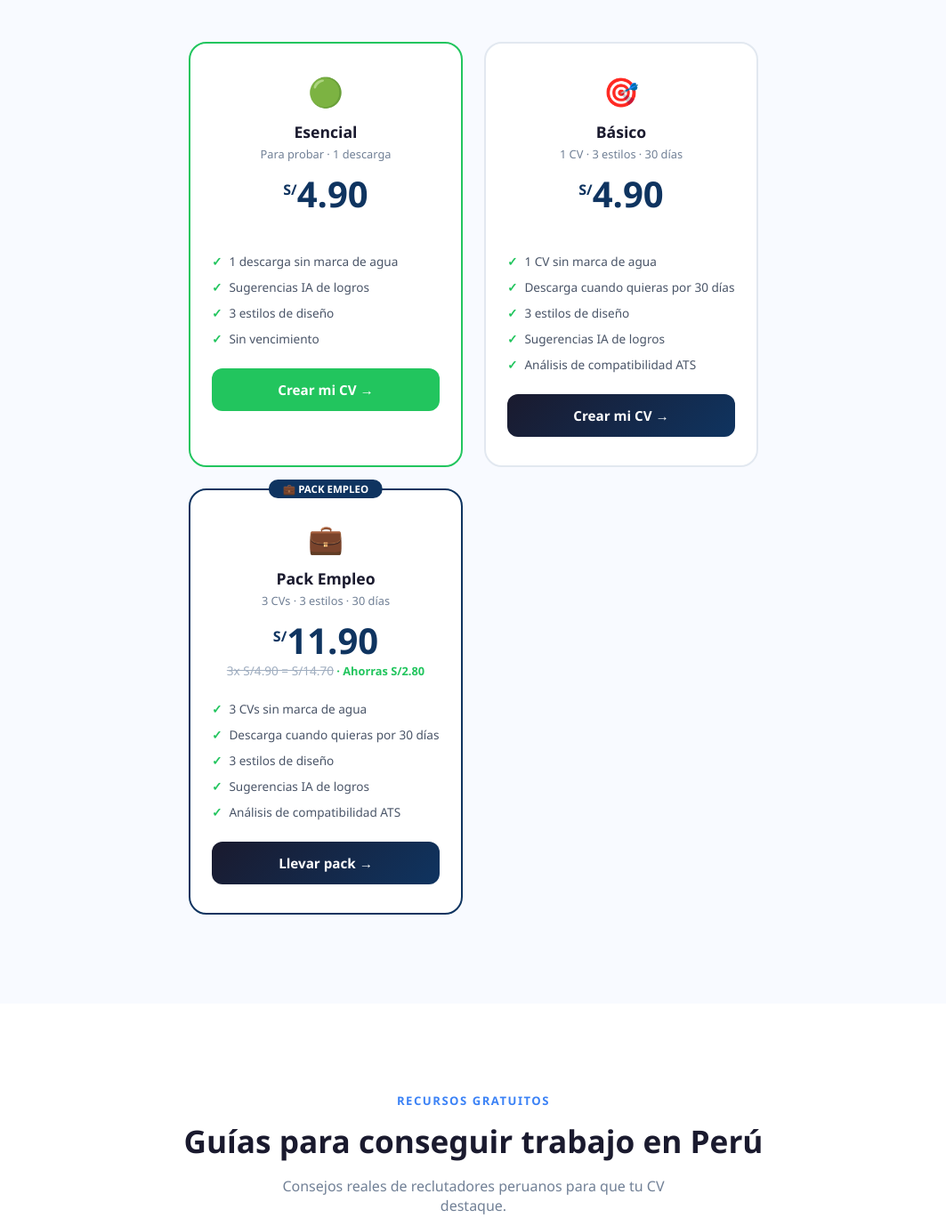
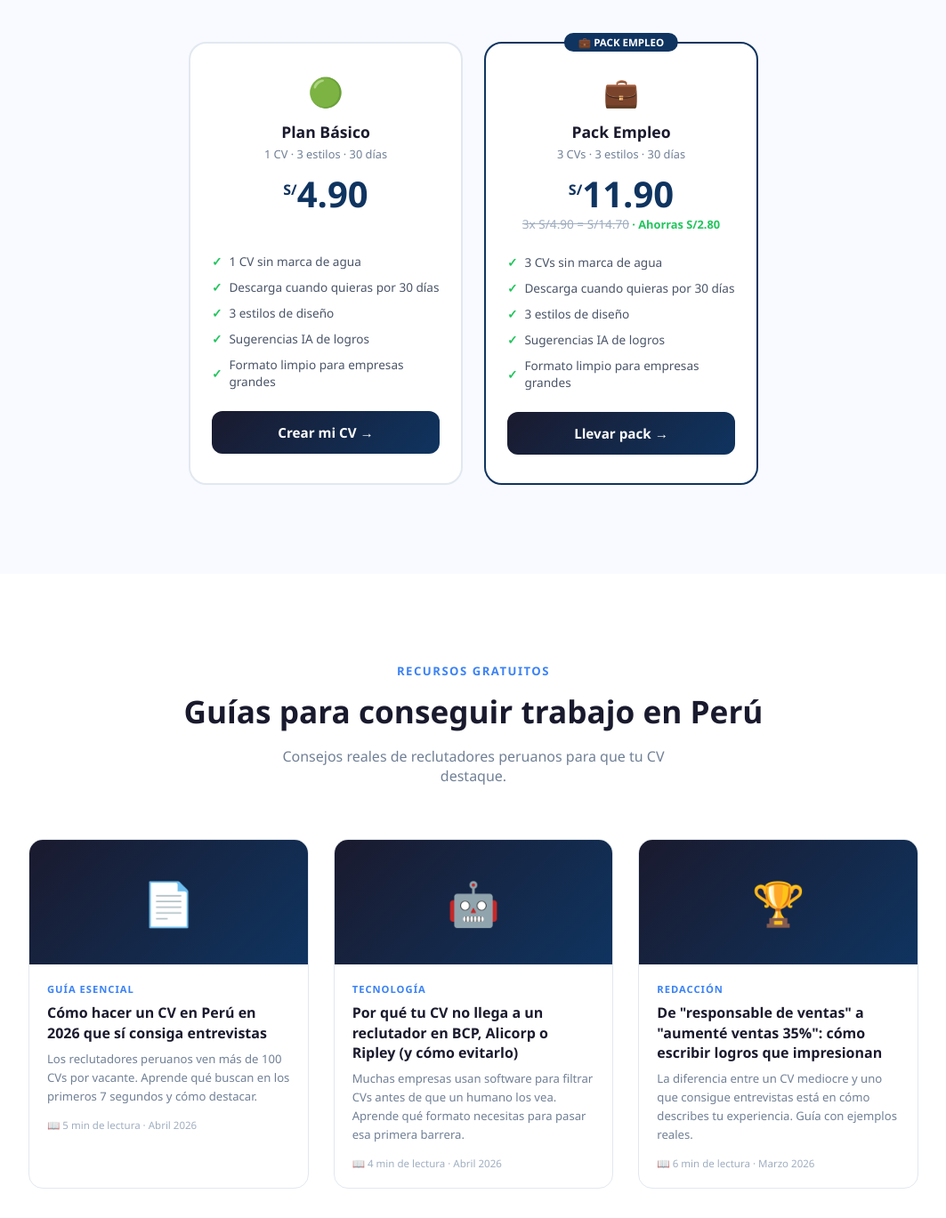
Before and after one commit to cemebe1986-jpg/cv-app-2, a website: page public/landing.html in a window 1280 px wide. Shown: the part 3280-4649 px from the top of the page at 89% size, without its empty margins (108-1171 px from the left). Drawn offline with Linux system fonts and the light colour scheme.

```diff
--- a/public/landing.html
+++ b/public/landing.html
@@ -501,23 +501,9 @@
   <h2 class="section-title">Simple y transparente</h2>
   <p class="section-sub">Genera tu CV gratis. Descárgalo cuando estés listo.</p>
   <div class="precios-grid">
-    <div class="precio-card" style="border:2px solid #22c55e;">
+    <div class="precio-card">
       <div class="precio-icono">🟢</div>
-      <div class="precio-nombre">Esencial</div>
-      <div class="precio-desc">Para probar · 1 descarga</div>
-      <div class="precio-monto"><span>S/</span>4.90</div>
-      <div class="precio-ahorro">&nbsp;</div>
-      <div class="precio-features">
-        <div class="precio-feature">1 descarga sin marca de agua</div>
-        <div class="precio-feature">Sugerencias IA de logros</div>
-        <div class="precio-feature">3 estilos de diseño</div>
-        <div class="precio-feature">Sin vencimiento</div>
-      </div>
-      <a href="/crear" class="precio-btn" style="background:#22c55e;">Crear mi CV →</a>
-    </div>
-    <div class="precio-card">
-      <div class="precio-icono">🎯</div>
-      <div class="precio-nombre">Básico</div>
+      <div class="precio-nombre">Plan Básico</div>
       <div class="precio-desc">1 CV · 3 estilos · 30 días</div>
       <div class="precio-monto"><span>S/</span>4.90</div>
       <div class="precio-ahorro">&nbsp;</div>
@@ -526,7 +512,7 @@
         <div class="precio-feature">Descarga cuando quieras por 30 días</div>
         <div class="precio-feature">3 estilos de diseño</div>
         <div class="precio-feature">Sugerencias IA de logros</div>
-        <div class="precio-feature">Análisis de compatibilidad ATS</div>
+        <div class="precio-feature">Formato limpio para empresas grandes</div>
       </div>
       <a href="/crear" class="precio-btn">Crear mi CV →</a>
     </div>
@@ -545,7 +531,7 @@
         <div class="precio-feature">Descarga cuando quieras por 30 días</div>
         <div class="precio-feature">3 estilos de diseño</div>
         <div class="precio-feature">Sugerencias IA de logros</div>
-        <div class="precio-feature">Análisis de compatibilidad ATS</div>
+        <div class="precio-feature">Formato limpio para empresas grandes</div>
       </div>
       <a href="/crear" class="precio-btn">Llevar pack →</a>
     </div>
@@ -570,8 +556,8 @@
       <div class="articulo-img">🤖</div>
       <div class="articulo-body">
         <div class="articulo-tag">Tecnología</div>
-        <div class="articulo-titulo">¿Qué es un ATS y por qué tu CV no pasa los filtros de BCP, Alicorp o Ripley?</div>
-        <div class="articulo-desc">El 75% de CVs son rechazados por un software antes de llegar a un humano. Aprende cómo optimizar tu CV para pasar estos filtros.</div>
+        <div class="articulo-titulo">Por qué tu CV no llega a un reclutador en BCP, Alicorp o Ripley (y cómo evitarlo)</div>
+        <div class="articulo-desc">Muchas empresas usan software para filtrar CVs antes de que un humano los vea. Aprende qué formato necesitas para pasar esa primera barrera.</div>
         <div class="articulo-meta">📖 4 min de lectura · Abril 2026</div>
       </div>
     </a>
```
